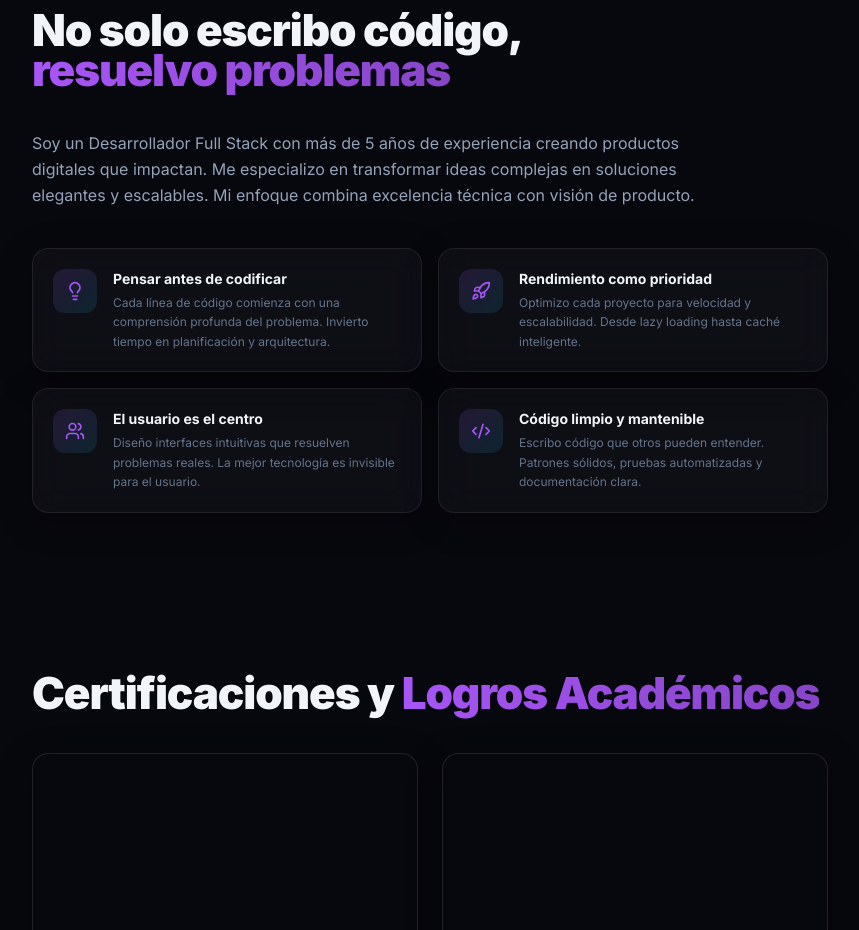
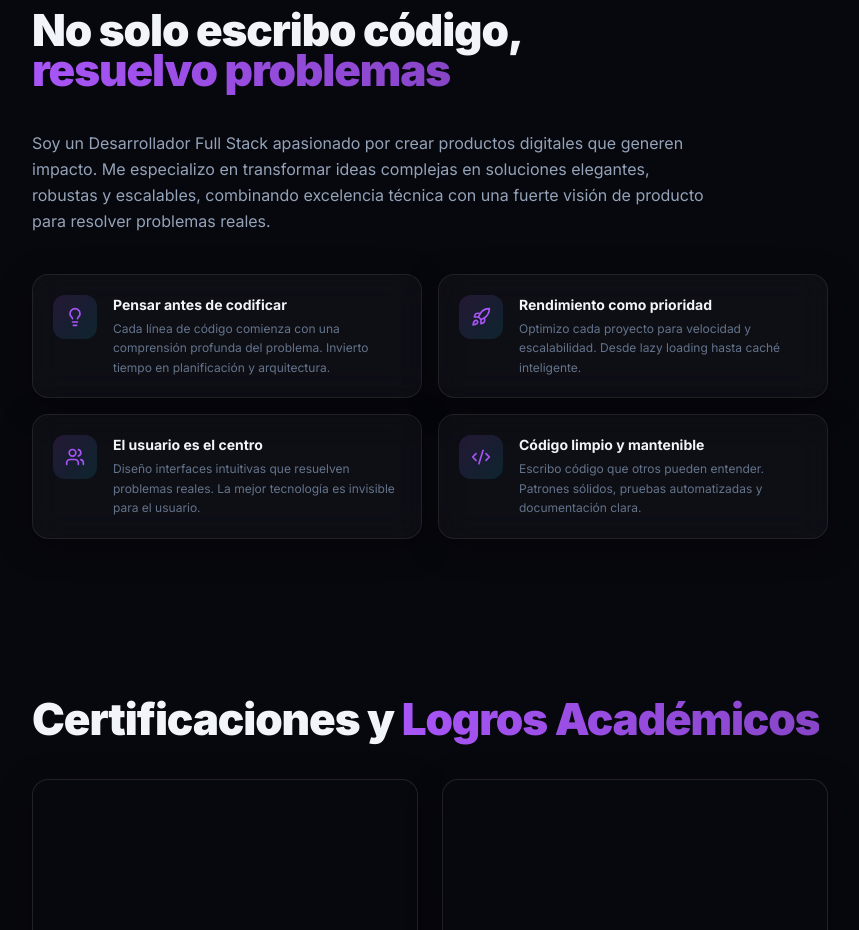
Before and after one commit to alexantonioo/Portafolio, a Next.js app: page / in a window 1280 px wide. Shown: the part 3020-3950 px from the top of the page, without its empty margins (420-1279 px from the left). Built offline with nearby package versions, Linux system fonts and the light colour scheme.

Commit message:
Update About.tsx

```diff
--- a/src/components/About.tsx
+++ b/src/components/About.tsx
@@ -60,10 +60,10 @@ export default function About() {
         className="mb-10 max-w-2xl"
       >
         <p className="text-base leading-relaxed text-slate-400">
-          Soy un Desarrollador Full Stack con más de 5 años de experiencia
-          creando productos digitales que impactan. Me especializo en
-          transformar ideas complejas en soluciones elegantes y escalables.
-          Mi enfoque combina excelencia técnica con visión de producto.
+         Soy un Desarrollador Full Stack apasionado por crear productos digitales
+         que generen impacto. Me especializo en transformar ideas complejas en
+         soluciones elegantes, robustas y escalables, combinando excelencia técnica
+         con una fuerte visión de producto para resolver problemas reales.
         </p>
       </motion.div>
 
```
